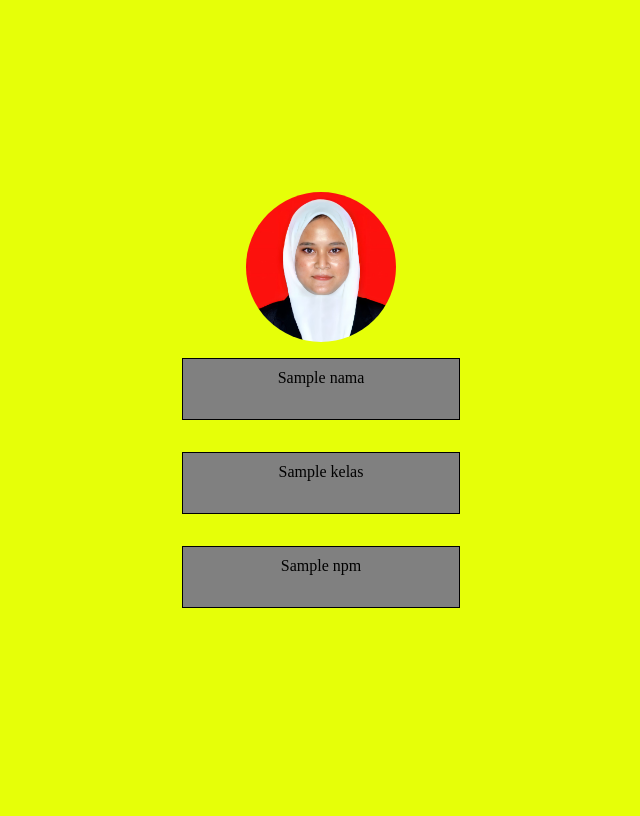
After one commit to sinta23nurhalif/prak-web-lanjut-2117051015, a CodeIgniter 4 app: template app/Views/profile.php in a window 1280 px wide. The commit adds this page. Shown: the whole page, without its empty margins (319-959 px from the left). Run offline with PHP 8.4 and a stand-in for CodeIgniter, Linux system fonts and the light colour scheme; the template is opened without the code that fills it: most values are stand-ins (such as "Sample title", 1, 10 or a date in 2020); some libraries are stand-ins or nearby versions.

Commit message:
initial commit

```diff
--- a/app/Config/Routes.php
+++ b/app/Config/Routes.php
@@ -1,8 +1,11 @@
 <?php
-
+use App\Controllers\Home;
 use CodeIgniter\Router\RouteCollection;
 
 /**
  * @var RouteCollection $routes
  */
 $routes->get('/', 'Home::index');
+$routes->get('/profile', 'Home::profile');
+// $routes->get('/profile', [Home::class, 'profile']);
+$routes->get('/profile/(:any)/(:any)/(:any)', [Home::class, 'profile']);
--- /dev/null
+++ b/app/Views/profile.php
@@ -0,0 +1,35 @@
+<!DOCTYPE html>
+<html lang="en">
+<head>
+    <meta charset="UTF-8">
+    <meta name="viewport" content="width=device-width, initial-scale=1.0">
+    <link rel="stylesheet" href="<?php echo base_url('./css/style.css'); ?>">
+    <title>Document</title>
+</head>
+<body>
+<!-- <img src="foto_formal_sintaaa.jpeg" style="width:500px;height:400px; border-radius: 50%;"  -->
+
+    <center>
+    </center>
+
+    <center>
+      <div class="container">
+      <img src ="
+    <?php
+        echo base_url('./img/foto_formal_sintaaa.jpeg') ;
+    ?>">
+      <div class="item" >
+            <?= $nama?>
+</div>
+<div class="item">
+            <?= $kelas?>
+</div>
+<div class="item">
+            <?= $npm?>
+</div>
+
+</div>
+</center>
+
+</body>
+</html>
--- a/app/Views/welcome_message.php
+++ b/app/Views/welcome_message.php
@@ -2,7 +2,7 @@
 <html lang="en">
 <head>
     <meta charset="UTF-8">
-    <title>sinta nurhalifah 2117051015</title>
+    <title>sinta nurhalifah 2117051015 </title>
     <meta name="description" content="The small framework with powerful features">
     <meta name="viewport" content="width=device-width, initial-scale=1.0">
     <link rel="shortcut icon" type="image/png" href="/favicon.ico">
@@ -220,7 +220,7 @@
 
     <div class="heroe">
 
-        <h1>Welcome to CodeIgniter <?= CodeIgniter\CodeIgniter::CI_VERSION ?></h1>
+        <h1>sinta nurhalifah-2117051015 <?= CodeIgniter\CodeIgniter::CI_VERSION ?></h1>
 
         <h2>The small framework with powerful features</h2>
 
--- /dev/null
+++ b/public/css/style.css
@@ -0,0 +1,141 @@
+@import url('https://fonts.googleapis.com/css?family=Montserrat');
+@import url('https://fonts.googleapis.com/css?family=Poppins');
+@import url('https://fonts.googleapis.com/css?family=Plus+Jakarta+Sans');
+
+body{
+
+    background-color: #e6ff08;
+
+}
+.container{
+    display: flex;
+    height: 100vh;
+    width: 100%;
+    justify-content: center;
+    align-items: center;
+    flex-direction: column;
+}
+.item{
+    background-color: gray;
+    margin: 2vh;
+    padding: 10px;
+    width :20vw;
+    height: 5vh;
+    border: 1px solid black;
+}
+nav{
+
+    /* position: fixed;
+    left: 0;
+    right: 0;
+    z-index: 3; */
+    width: 80%;
+    margin: 0 auto;
+    /* margin-top: 30px; */
+    padding: 25px 50px;
+    border-radius: 30px;
+
+    display: flex;
+    align-items: center;
+    justify-content: space-between;
+
+    /* background-color: burlywood; */
+
+}
+
+nav h2{
+
+    font-size: 20px;
+    font-family: 'Plus Jakarta Sans';
+    font-weight: 500;
+    color: #FFBA15  ;
+
+}
+
+.arkan{
+
+    font-size: 42px;
+    font-weight: 800;
+    letter-spacing: 5px;
+    margin-right: -5px;
+    margin-left: 5px;
+
+}
+
+nav li{
+
+    display: inline-block;
+    margin-left: 25px;
+
+}
+
+nav li a{
+
+    text-decoration: none;
+    color: #FFBA15;
+    font-size: 18px;
+    font-family: 'Montserrat';
+    font-weight: 500;
+    transition: all 0.15s ease-in-out;
+
+}
+
+nav li a:hover{
+
+    font-size: 19px;
+    color: whitesmoke;
+    transition: all 0.15s ease-in-out;
+
+}
+
+.content{
+
+    width: 55%;
+    height: 100%;
+    margin: 0 auto;
+    padding: 50px;
+    border-radius: 25px;
+    margin-top: 90px;
+    background-color: beige;
+
+    display: flex;
+    flex-direction: column;
+    align-items: center;
+
+}
+
+img{
+
+    width: 150px;
+    height: 150px;
+    object-fit: cover;
+    object-position: 0 -8px;
+    border-radius: 50%;
+
+}
+
+.content h3{
+
+    margin-top: 15px;
+    margin-bottom: 0px;
+    font-family: 'Montserrat';
+
+}
+
+.content h1{
+
+    margin-top: 35px;
+    margin-bottom: 35px;
+    font-family: 'Plus Jakarta Sans';
+    font-weight: 600;
+
+}
+
+.content p{
+
+    margin-top: 5px;
+    margin-bottom: 5px;
+    font-family: 'Montserrat';
+    font-weight: 600;
+
+}
```
Also changed, not shown: app/Controllers/Home.php (+12 -0 lines), public/img/foto_formal_sintaaa.jpeg (added).
